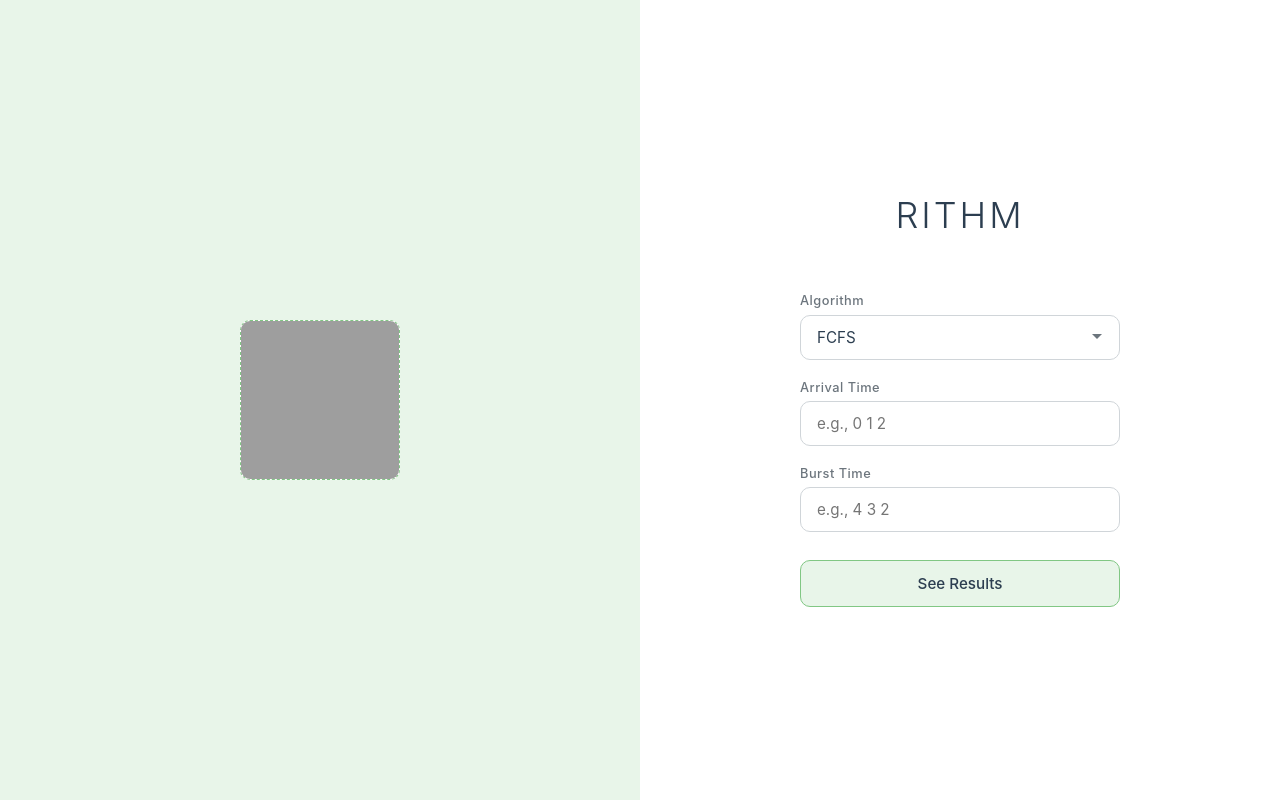
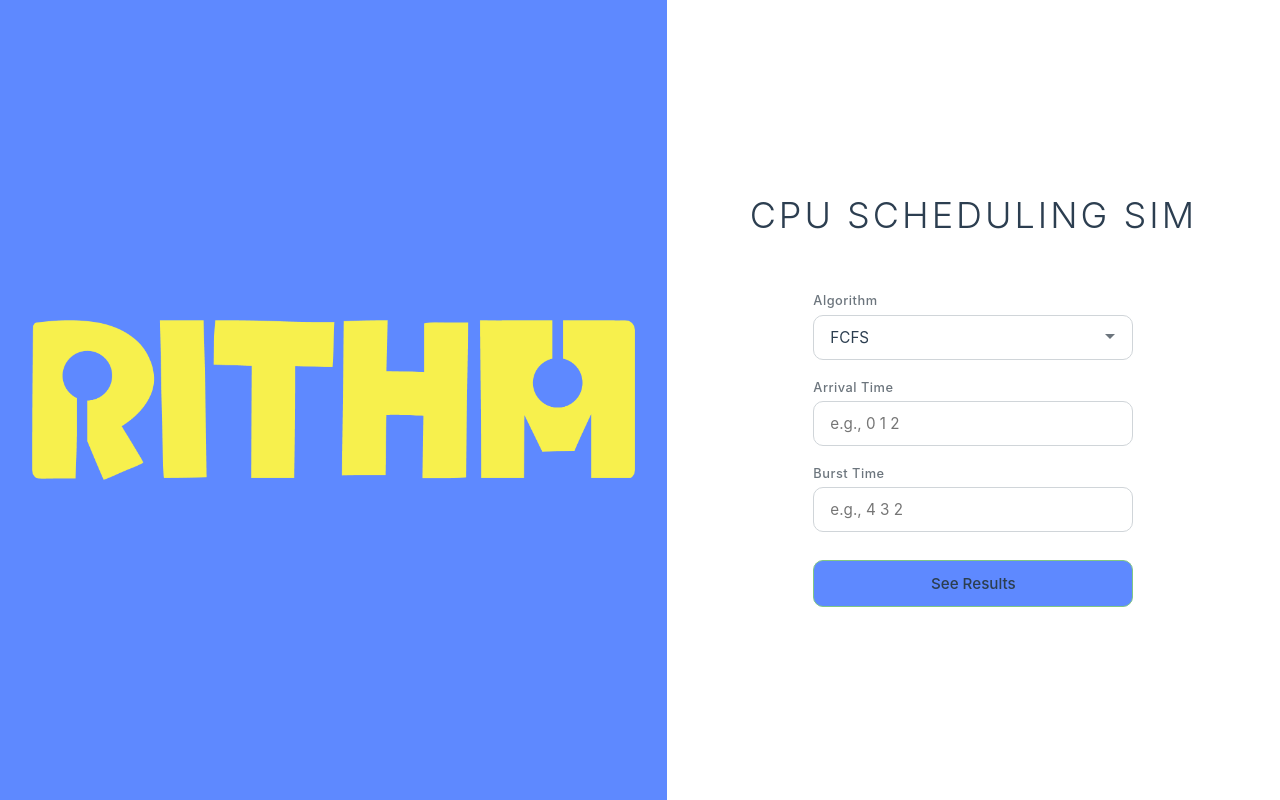
Before and after one commit to FirstLight-IT/Rithm, a Python web app: template website/templates/home.html in a window 1280 px wide. Run offline with Jinja, Linux system fonts and the light colour scheme; the template is opened without the code that fills it, so the values that code supplies are empty; grey boxes are pictures that could not be loaded.

Commit message:
Version 0.7 | Changed Color + added logo

```diff
--- a/website/static/input.css
+++ b/website/static/input.css
@@ -34,7 +34,7 @@ body {
 
 .left-panel {
     flex: 1;
-    background-color: var(--light-green);
+    background-color: rgb(94, 137, 255);
     display: flex;
     align-items: center;
     justify-content: center;
@@ -42,16 +42,16 @@ body {
 }
 
 .logo-placeholder {
-    width: 160px;
+
     height: 160px;
-    background-color: var(--white);
+
     border-radius: var(--radius);
     display: flex;
     align-items: center;
     justify-content: center;
     color: var(--text-muted);
     font-size: 0.85rem;
-    border: 1px dashed var(--focus-green);
+
 }
 
 .right-panel {
@@ -105,7 +105,7 @@ body {
 
 .form-input:focus {
     outline: none;
-    border-color: var(--focus-green);
+    border-color: rgb(94, 137, 255);;
     box-shadow: 0 0 0 3px rgba(129, 199, 132, 0.25);
 }
 
@@ -118,7 +118,7 @@ select.form-input {
 
 .submit-btn {
     padding: 0.8rem;
-    background-color: var(--light-green);
+    background-color: rgb(94, 137, 255);;
     color: var(--text-dark);
     border: 1px solid var(--focus-green);
     border-radius: var(--radius);
@@ -130,7 +130,7 @@ select.form-input {
 }
 
 .submit-btn:hover {
-    background-color: var(--focus-green);
+    background-color: rgb(162, 187, 255);;
     color: var(--white);
 }
 
--- a/website/static/results.css
+++ b/website/static/results.css
@@ -41,7 +41,7 @@ body {
 .results-header h2 {
     font-weight: 600;
     letter-spacing: 2px;
-    color: var(--dark-green);
+    color: rgb(94, 137, 255);;
 }
 
 .results-header p {
@@ -109,7 +109,7 @@ h3 {
 }
 
 .process-table thead tr {
-    background-color: var(--dark-green);
+    background-color: rgb(94, 137, 255);;
     color: var(--white);
 }
 
@@ -141,7 +141,7 @@ h3 {
     border: 1px solid var(--border-green);
     border-radius: var(--radius);
     overflow: hidden;
-    background-color: var(--dark-green);
+    background-color: rgb(94, 137, 255);;
 }
 
 .avg-box {
--- a/website/templates/home.html
+++ b/website/templates/home.html
@@ -7,12 +7,12 @@
 {% block content %}
 <div class="input-container">
     <div class="left-panel">
-        <!-- Replace src with your actual logo path -->
-        <img src="{{ url_for('static', filename='logo.png') }}" alt="Rithm Logo" class="logo-placeholder">
+
+        <img src="../static/images/Rithm-logo(Y).png" alt="Rithm Logo" class="logo-placeholder">
     </div>
 
     <div class="right-panel">
-        <h2 class="app-title">RITHM</h2>
+        <h2 class="app-title">CPU SCHEDULING SIM</h2>
         <form method="POST" action="/" class="input-form">
             <div class="form-group">
                 <label for="algorithm">Algorithm</label>
```
Also changed, not shown: website/static/images/Rithm-logo(W).png (added), website/static/images/Rithm-logo(Y).png (added).
